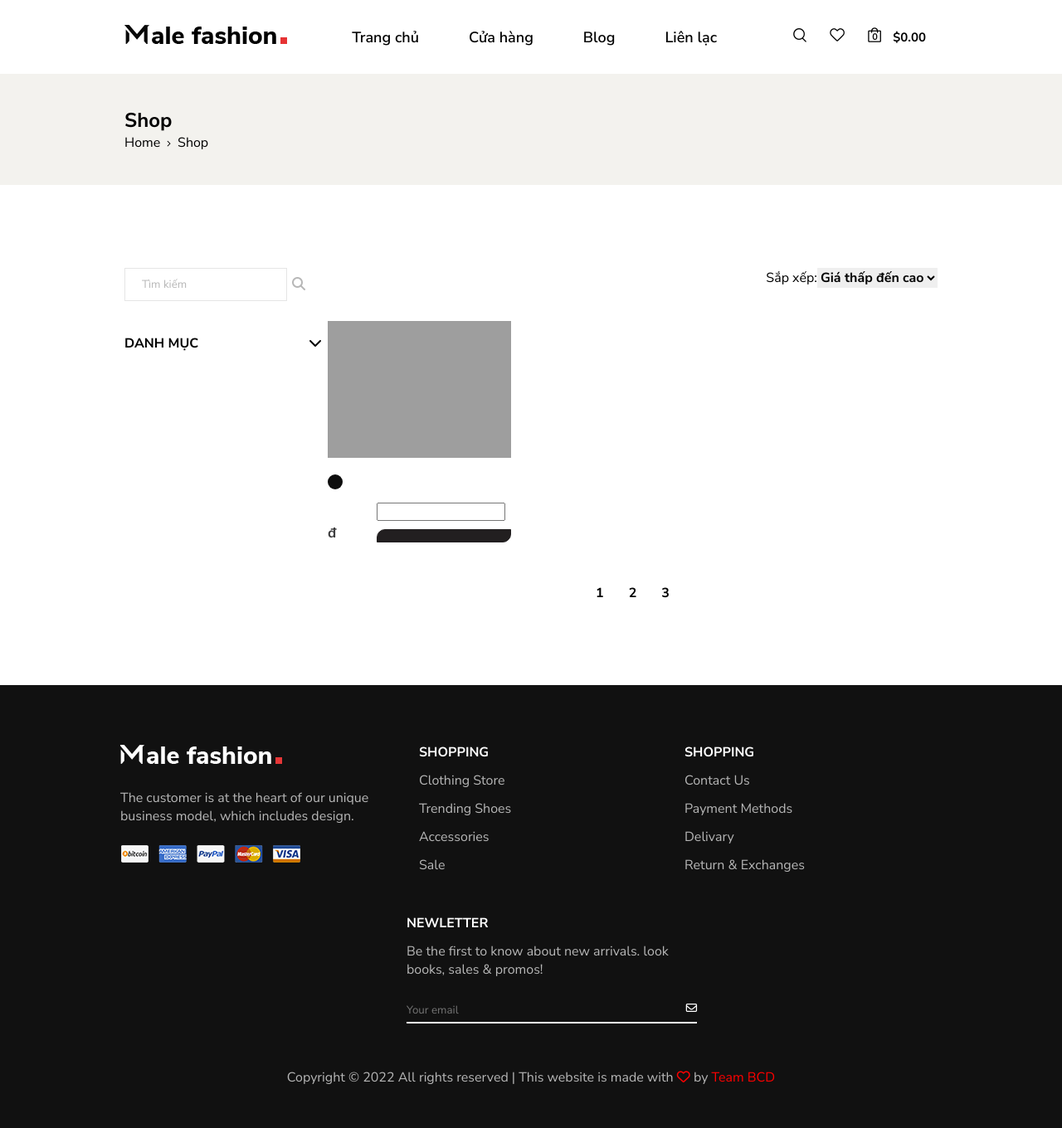
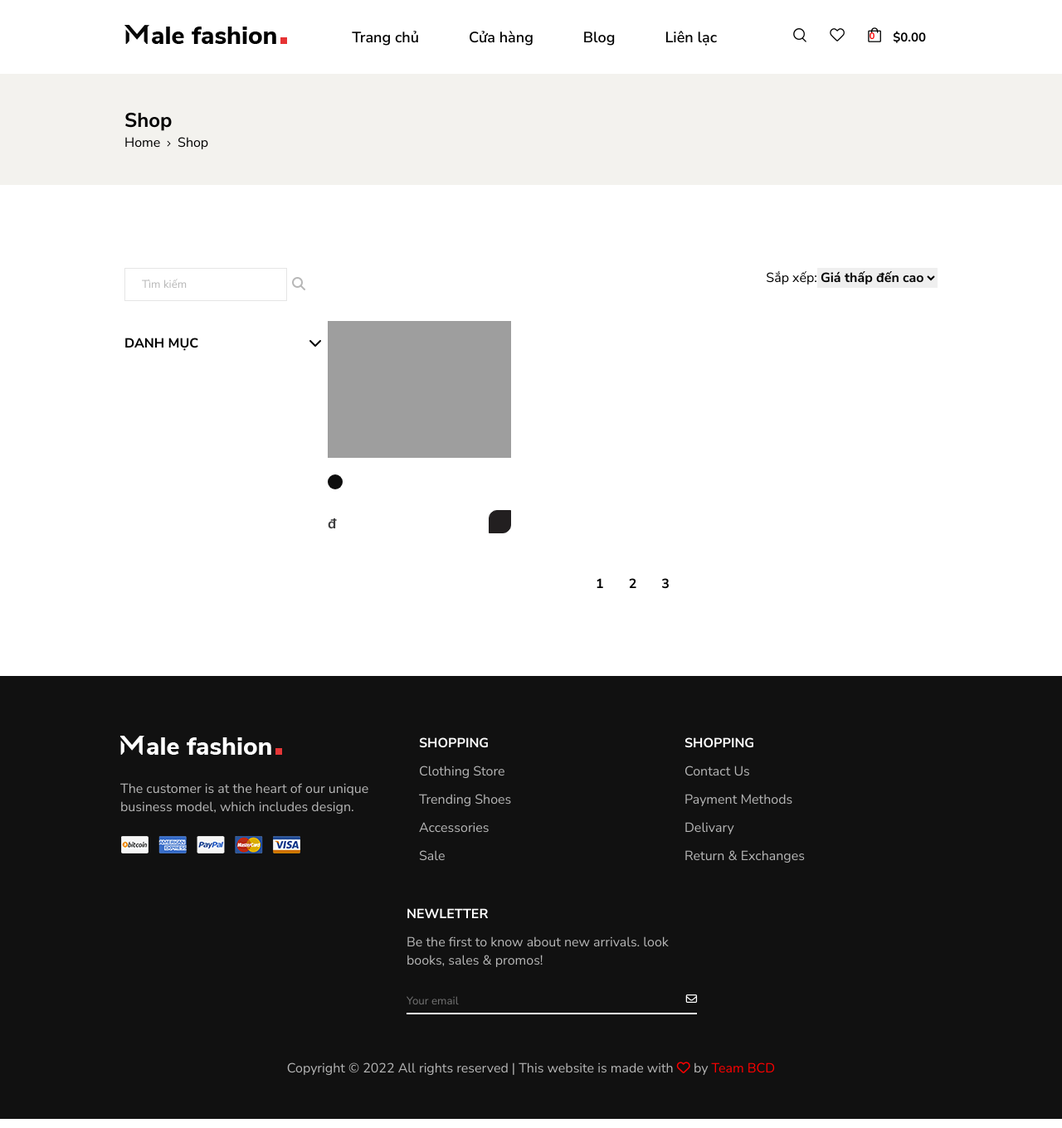
Before and after one commit to Hoangdao192/SaleWeb, a PHP site: page /Shop in a window 1280 px wide. Shown: the whole page at 83% size. Run offline with PHP 8.4, Linux system fonts and the light colour scheme; tables that the repository leaves empty or names only in its code hold one stand-in row (values such as "Sample post"); data that the repository does not hold is empty; some libraries are stand-ins or nearby versions; grey boxes are pictures that could not be loaded.

Commit message:
fix add to cart

```diff
--- a/admin/ShoppingCart.php
+++ b/admin/ShoppingCart.php
@@ -10,6 +10,21 @@
         public function __construct()
         {
             $this->database = new Database;
+            if (session_status() === PHP_SESSION_NONE) {
+                session_start();
+            }
+            if (!isset($_SESSION['cart'])) {
+                $_SESSION['cart'] = [];
+            }
+        }
+
+        public function addToCart($productId) {
+            $product = [$productId];
+            $_SESSION['cart'][] = $product;
+        }
+
+        public function countInCart() {
+            return count($_SESSION['cart']);
         }
 
         //  Get all product in shopping cart table
--- a/admin/ShoppingCartAction.php
+++ b/admin/ShoppingCartAction.php
@@ -4,11 +4,19 @@
     session_start();
     $shoppingCart = new ShopingCart;
 
-    var_dump($GLOBALS);
-    if (isset($_POST['productId'])) {
+    $action = $_POST['action'];
+
+    if ($action == 'add') {
         $productId = $_POST['productId'];
-        $shoppingCart->insert_product($productId);
-    } else {
-        echo "ERROR";
+        $shoppingCart->addToCart($productId);
+        echo ($_SESSION);
+        exit();
     }
+
+    if ($action == 'count') {
+        //echo $shoppingCart->countInCart();
+        echo count($_SESSION['cart']);
+        exit();
+    }
+
 ?>
--- a/css/shop.css
+++ b/css/shop.css
@@ -69,14 +69,14 @@
     display: inline-block;
 	position: relative;
 }
-
+/*
 .other a span {
     color: #0d0d0d;
 	font-size: 11px;
 	position: absolute;
 	left: 5px;
 	top: 4px;
-}
+}*/
 
 .other li {
     flex: 1;
@@ -90,7 +90,20 @@
 }
 
 .quantity {
-    align-items: baseline;
+    align-items: center;
+}
+
+.quantity a {
+    position: relative;
+}
+
+.quantity a span {
+    position: absolute;
+    text-align: center;
+    top: 13%;
+    left: 10%;
+    font-size: 11px;
+    color: red;
 }
 
 /*---------------------DIRECTORY--------------------*/
@@ -280,7 +293,7 @@
     border: none;
     color: white;
     margin-top: 10px;
-    width: 100%;
+    width: 12%;
     padding: 6px 0;
     padding-bottom: 8px;
     border-top-left-radius: 10px;
--- a/shop.php
+++ b/shop.php
@@ -24,17 +24,32 @@
     <link rel="stylesheet" href="css/shop.css">
     <link rel="stylesheet" href="css/font.css">
     <title>SHOP</title>
-    <script>
+    <script type="text/javascript">
+        $(document).ready(function() {
+            $.ajax({
+                type: 'post',
+                url: 'admin/ShoppingCartAction.php',
+                data: {
+                    action: 'count'
+                },
+                success: function(data) {
+                    console.log(data);
+                    document.getElementById("cart-product-number").innerHTML = data;
+                }
+            });
+        });
+
         function addToCart(productId) {
             console.log(productId);
             $.ajax({
                 type: 'post',
                 url: 'admin/ShoppingCartAction.php',
                 data: {
+                    action: 'add',
                     productId: productId
                 },
                 success: function(response) {
-                    console.log("DONE")
+                    console.log(response)
                 }
             });
         }
@@ -60,7 +75,7 @@
                 <a href="#"><img src="images/icon/heart.png"></a>
             </li>
             <li class="quantity">
-                <a href="#"><img src="images/icon/cart.png"><span>0</span></a>
+                <a href="#"><img src="images/icon/cart.png"><span id="cart-product-number">15</span></a>
             </li>
             <li class="price">$0.00</li>
         </div>
@@ -109,12 +124,9 @@
                             </div>
                             <p class="product-name"><?php echo $result['productName'] ?></p>
                             <p class="product-price"><?php echo $result['productPrice'] ?><span>đ</span></p>
-                            <form action="admin/ShoppingCartAction.php" method="POST">
-                                <input type="text" name="hi">
-                                <input style="display: none;" type="text" name="insert" value="insert" />
-                                <input style="display: none;" class="product-id-input" name="productId" value="<?php echo $result['productId'] ?>" />
-                                <button class="add-to-cart" type="submit"><i class="fa-xl fa-thin fa-plus"></i></button>
-                            </form>
+                            <input style="display: none;" type="text" name="insert" value="insert" />
+                            <input style="display: none;" class="product-id-input" name="productId" value="<?php echo $result['productId'] ?>" />
+                            <button class="add-to-cart" onclick="addToCart(<?php echo $result['productId'] ?>)"><i class="fa-xl fa-thin fa-plus"></i></button>
                         </div>
                 <?php
                     }
```
Also changed, not shown: .htaccess.
